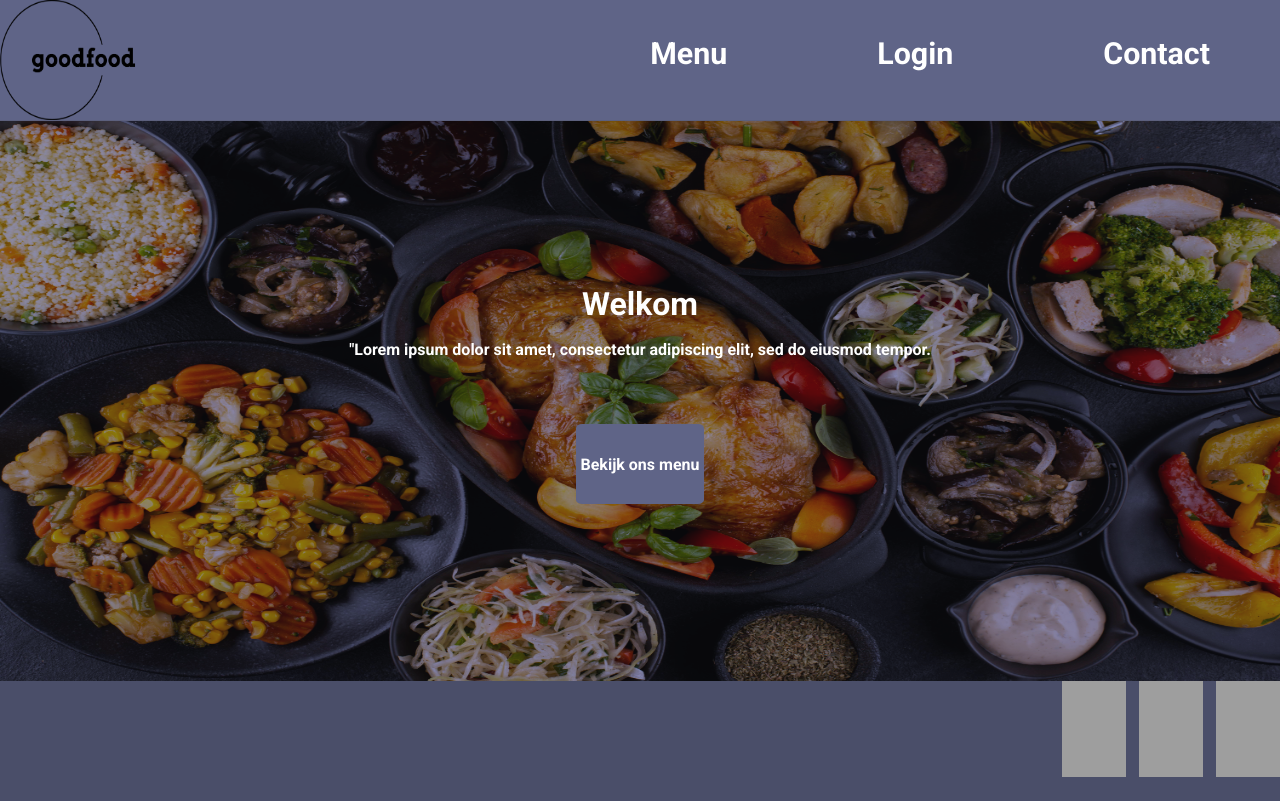
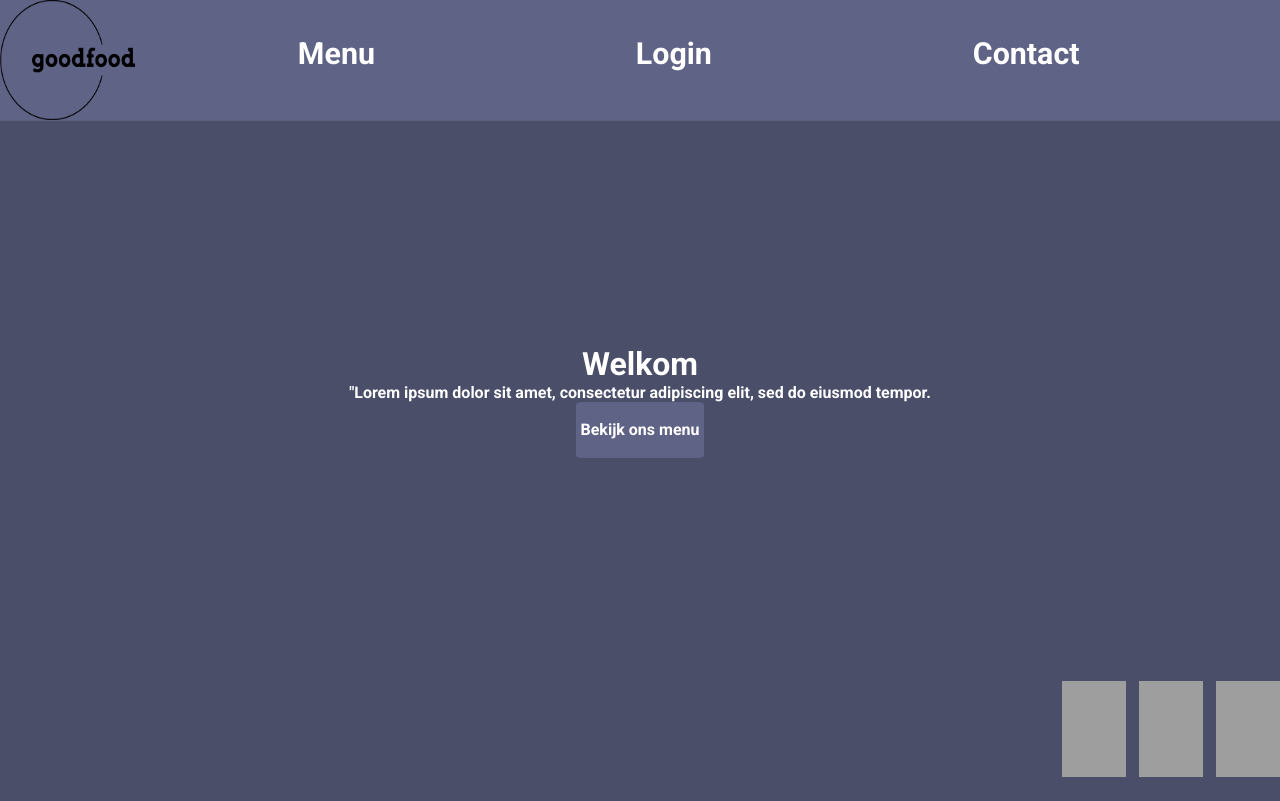
Before and after one commit to ineedausernamehelp/restaurant-site, a PHP site: page / in a window 1280 px wide. Run offline with PHP 8.4, Linux system fonts and the light colour scheme; grey boxes are pictures that could not be loaded.

Commit message:
website responive gemaakt

```diff
--- a/index.php
+++ b/index.php
@@ -19,12 +19,13 @@
 
     <main class="frontpage-height">
         <div class="main-img-flex opacity">
-            <img src="img/food.jpg" alt="alt" class="main-img">
-            <h1 class="main-text welkom-tekst">Welkom</h1>
-            <p class="main-text beschrijving-tekst">"Lorem ipsum dolor sit amet, consectetur adipiscing elit, sed do
-                eiusmod tempor.</p>
-            <div class="main-text main-knop">
-                <a href="menu.php" class="main-knop-tekst">Bekijk ons menu</a>
+            <div class="frontpage-text-align">
+                <h1 class="main-text welkom-tekst">Welkom</h1>
+                <p class="main-text beschrijving-tekst">"Lorem ipsum dolor sit amet, consectetur adipiscing elit, sed do
+                    eiusmod tempor.</p>
+                <div class="main-text main-knop">
+                    <a href="menu.php" class="main-knop-tekst">Bekijk ons menu</a>
+                </div>
             </div>
         </div>
     </main>
--- a/styling/style.css
+++ b/styling/style.css
@@ -23,6 +23,7 @@ nav {
   flex-direction: row;
   justify-content: flex-end;
   align-items: center;
+  justify-content: space-around;
   width: 100%;
 
 }
@@ -30,7 +31,6 @@ nav {
   font-size: 190%;
   height: 40%;
   text-align: right;
-  padding-left: 150px;
   color: #ffffff;
   font-variant: "Roboto";
 }
@@ -49,9 +49,11 @@ a {
 
 .frontpage-height {
   height: 70%;
+  display: flex;
+  flex-direction: column;
+  justify-content: space-around;
 }
 .main-img {
-  position: relative;
   width: 100%;
   mix-blend-mode: overlay;
   opacity: 0.9;
@@ -60,31 +62,41 @@ a {
   height: 100%;
   display: flex;
   justify-content: center;
+  justify-content: space-between;
+}
+.welkom-tekst{
+  display: flex;
   text-align: center;
+  justify-content: center;
+}
+.beschrijving-tekst{
+  display: flex;
+  text-align: center;
+  justify-content: center;
 }
 
 .main-text {
   display: flex;
+  flex-direction: row;
   justify-content: center;
   align-items: center;
-  position: absolute;
-  top: 50%;
-  left: 50%;
-  transform: translate(-50%, -50%);
-  background-color: transparent;
+  justify-content: space-around;
   color: #ffffff;
 }
-.welkom-tekst {
-  margin-top: -7.5%;
-}
-.beschrijving-tekst {
-  margin-top: -4%;
+.frontpage-text-align{
+  display: flex;
+  flex-direction: column;
+  justify-content: space-between;
+  height: 100%;
+  width: 100%;
+  justify-content: center;
+  align-items: center;
+
 }
 .main-knop {
   width: 10%;
   height: 10%;
   background-color: #5f6487;
-  margin-top: 5%;
   border-radius: 5%;
 }
 .main-knop-tekst {
@@ -92,6 +104,7 @@ a {
   justify-content: center;
   align-items: center;
   color: #ffffff;
+
 }
 /*footer*/
 footer {
@@ -186,3 +199,17 @@ form{
   width: 30%;
   border-radius: 20%;
 }
+.menu-aanpassen{
+  height: 100%;
+}
+
+@media screen and (max-width: 900px){
+  .menu-tekst{
+    font-size: small;
+  }
+}
+@media screen and (max-width: 670px) {
+  .menu-tekst{
+    font-size: x-small;
+  }
+}
```
Also changed, not shown: feedback-bekijken.php (added, +17 -0 lines), login.php (+12 -5 lines), menu-aanpassen.php (added, +48 -0 lines), pages/menu-block.php (+9 -9 lines).
